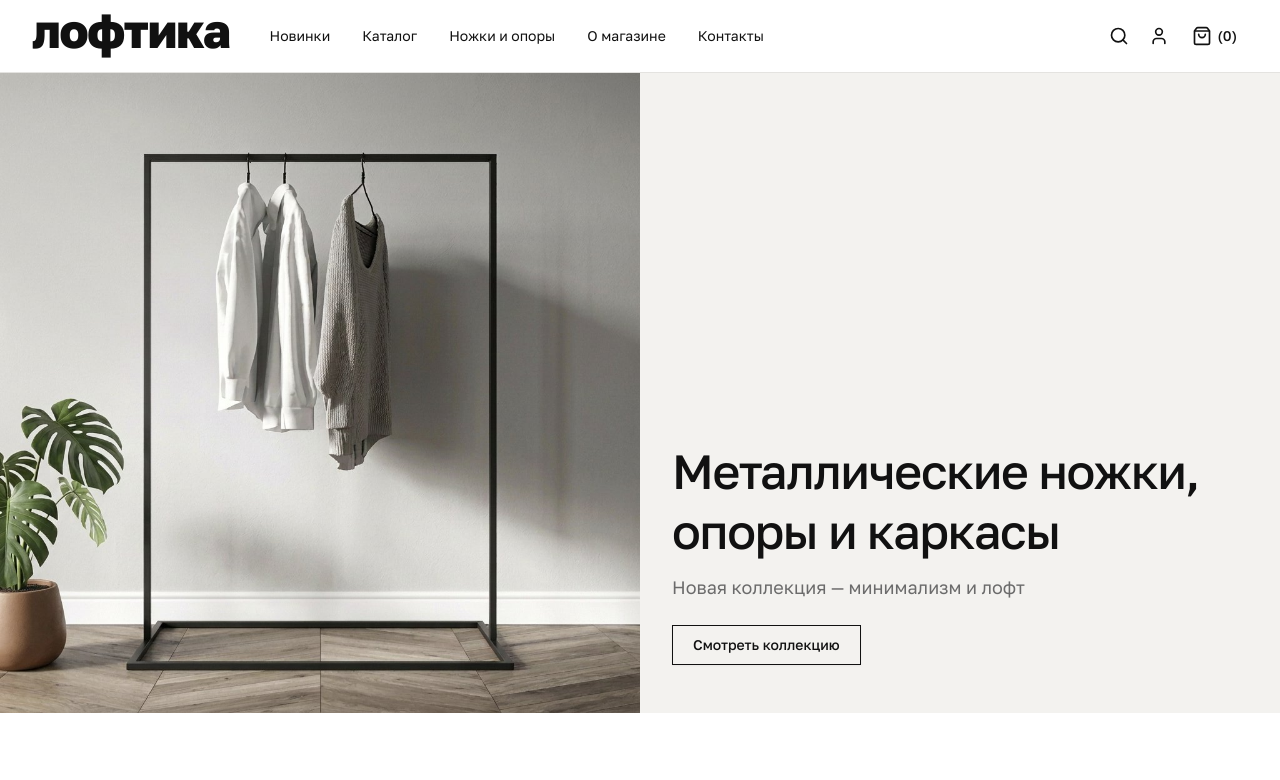
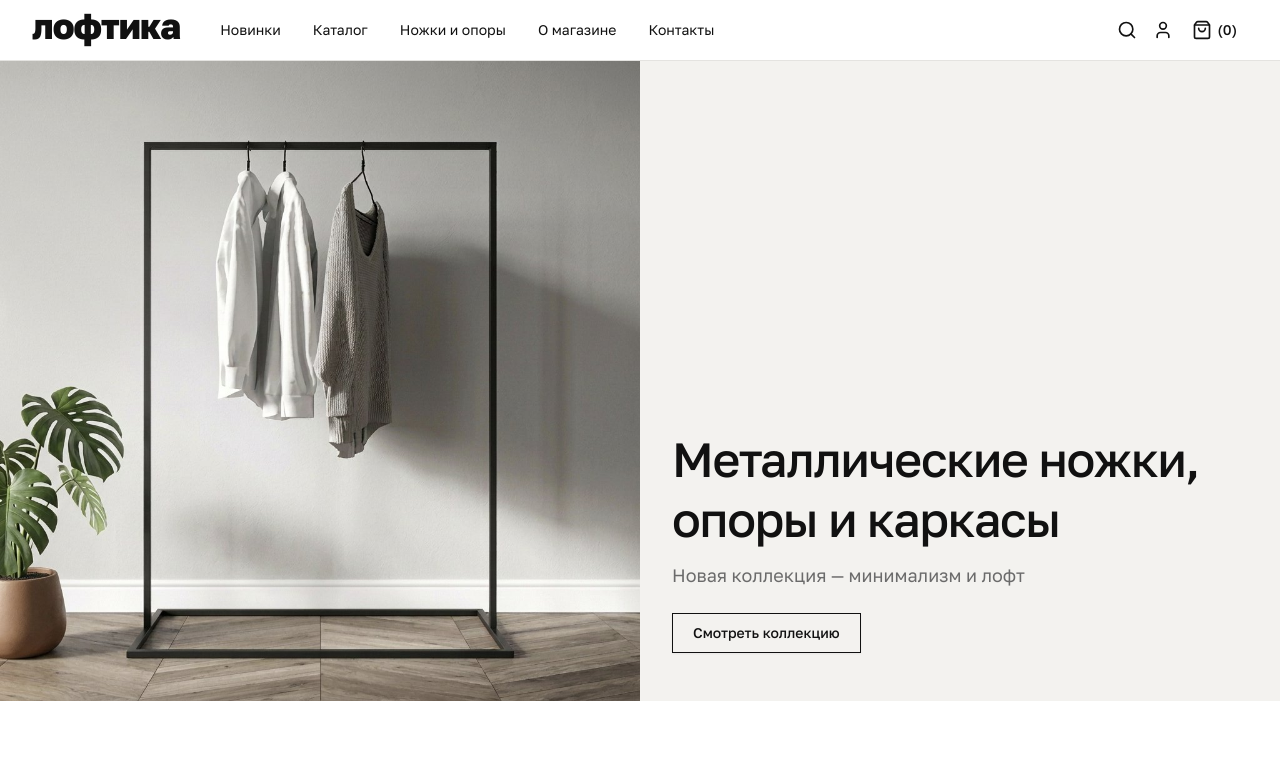
Before and after one commit to alekseyb863-boop/loftika, a Next.js app: page /loftika/ in a window 1280 px wide. Shown: the top 780 px of the page. Built offline with nearby package versions, Linux system fonts and the light colour scheme.

Commit message:
Шапка: лого lg:text-4xl, высота lg:h-15, gap-0 у иконок

```diff
--- a/components/Header.tsx
+++ b/components/Header.tsx
@@ -30,8 +30,8 @@ const nav = [
 export default function Header() {
   return (
     <header className="sticky top-0 z-30 border-b bg-background">
-      <div className="flex h-13 lg:h-18 items-center gap-6 px-4 md:px-8">
-        <a href="#" className={cn(logoClass, "shrink-0 -translate-y-1 lg:-translate-y-1.5")} aria-label="лофтика — на главную">
+      <div className="flex h-13 lg:h-15 items-center gap-6 px-4 md:px-8">
+        <a href="#" className={cn(logoClass, "shrink-0 -translate-y-1 lg:-translate-y-1")} aria-label="лофтика — на главную">
           лофтика
         </a>
 
@@ -48,7 +48,7 @@ export default function Header() {
           </NavigationMenuList>
         </NavigationMenu>
 
-        <div className="ml-auto flex items-center gap-1">
+        <div className="ml-auto flex items-center gap-0">
           <Button asChild variant="ghost" size="icon">
             <a href="#" aria-label="Поиск">
               <SearchIcon className="size-5" />
--- a/lib/logo.ts
+++ b/lib/logo.ts
@@ -1,2 +1,2 @@
-// Классы текстового логотипа — стандартная шкала Tailwind (мобильные text-3xl, от lg text-5xl).
-export const logoClass = "text-3xl lg:text-5xl font-extrabold tracking-tight leading-none";
+// Классы текстового логотипа — стандартная шкала Tailwind (мобильные text-3xl, от lg text-4xl).
+export const logoClass = "text-3xl lg:text-4xl font-extrabold tracking-tight leading-none";
```
Also changed, not shown: 1 other file (tests, documents, lock files or other folders).
